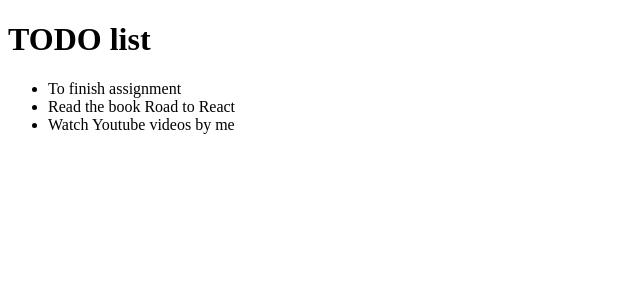
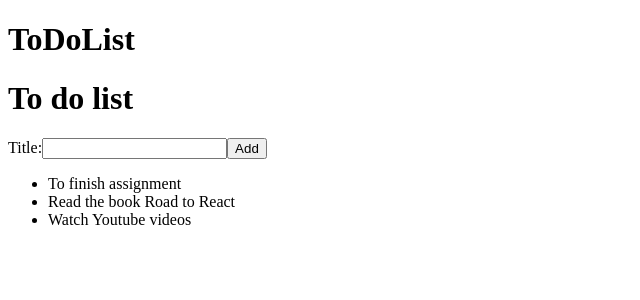
Before and after one commit to mcani/react-cockatoo, a React (Create React App) app: page / in a window 1280 px wide. Shown: the top 300 px of the page, without its empty margins (0-640 px from the left). Built offline with nearby package versions, Linux system fonts and the light colour scheme; the HTML template or start-up script is replaced by a standard one.

Commit message:
l2 (#4)
* ammends

* corrections

* Initial commit

* rebase

---------

Co-authored-by: Mary Alice Moore <46582241+mamooredesigns@users.noreply.github.com>

```diff
--- /dev/null
+++ b/src/AddTodoForm.js
@@ -0,0 +1,16 @@
+import React from "react";
+function AddTodoForm (){
+    return (
+        <div>
+            <h1>To do list</h1>
+            <form>
+                <label htmtFor="todoTitle">
+                Title:
+                </label>
+                <input id="todoTitle"></input>
+                <button>Add</button>
+            </form>
+        </div>
+    )
+}
+export default AddTodoForm
--- a/src/App.js
+++ b/src/App.js
@@ -1,33 +1,15 @@
 import React from 'react';
+import TodoList from './TodoList';
+import AddTodoForm from './AddTodoForm';
 
-const todoList = [
-    {
-    title: 'To finish assignment',
-    id: 0,
-    },
-    {
-    title: 'Read the book Road to React',
-    id: 1,
-    },
-    {
-    title: 'Watch Youtube videos by me',
-    id: 2,
-    }
-    ];
+
 function App() {
   return (
     <div>
-      <h1>TODO list</h1>
-      <ul>
-        {todoList.map(
-          (item)=>{
-            return(
-              <li key={item.id}>
-                {item.title}
-              </li>
-            )
-        })}
-      </ul>
+      <h1>ToDoList</h1>
+      <AddTodoForm/>
+      <TodoList />
+
     </div>
   );
 }
--- /dev/null
+++ b/src/TodoList.js
@@ -0,0 +1,34 @@
+import React from "react";
+
+const todoList = [
+    {
+    title: 'To finish assignment',
+    id: 0,
+    },
+    {
+    title: 'Read the book Road to React',
+    id: 1,
+    },
+    {
+    title: 'Watch Youtube videos',
+    id: 2,
+    }
+    ];
+
+function TodoList(){
+    return(
+        <ul>
+        {todoList.map(
+        (item)=>{
+            return(
+            <li key={item.id}>
+                {item.title}
+            </li>
+            )
+        })}
+        </ul>
+    )
+
+
+};
+export default TodoList;
```
Also changed, not shown: 1 other file (tests, documents, lock files or other folders).
